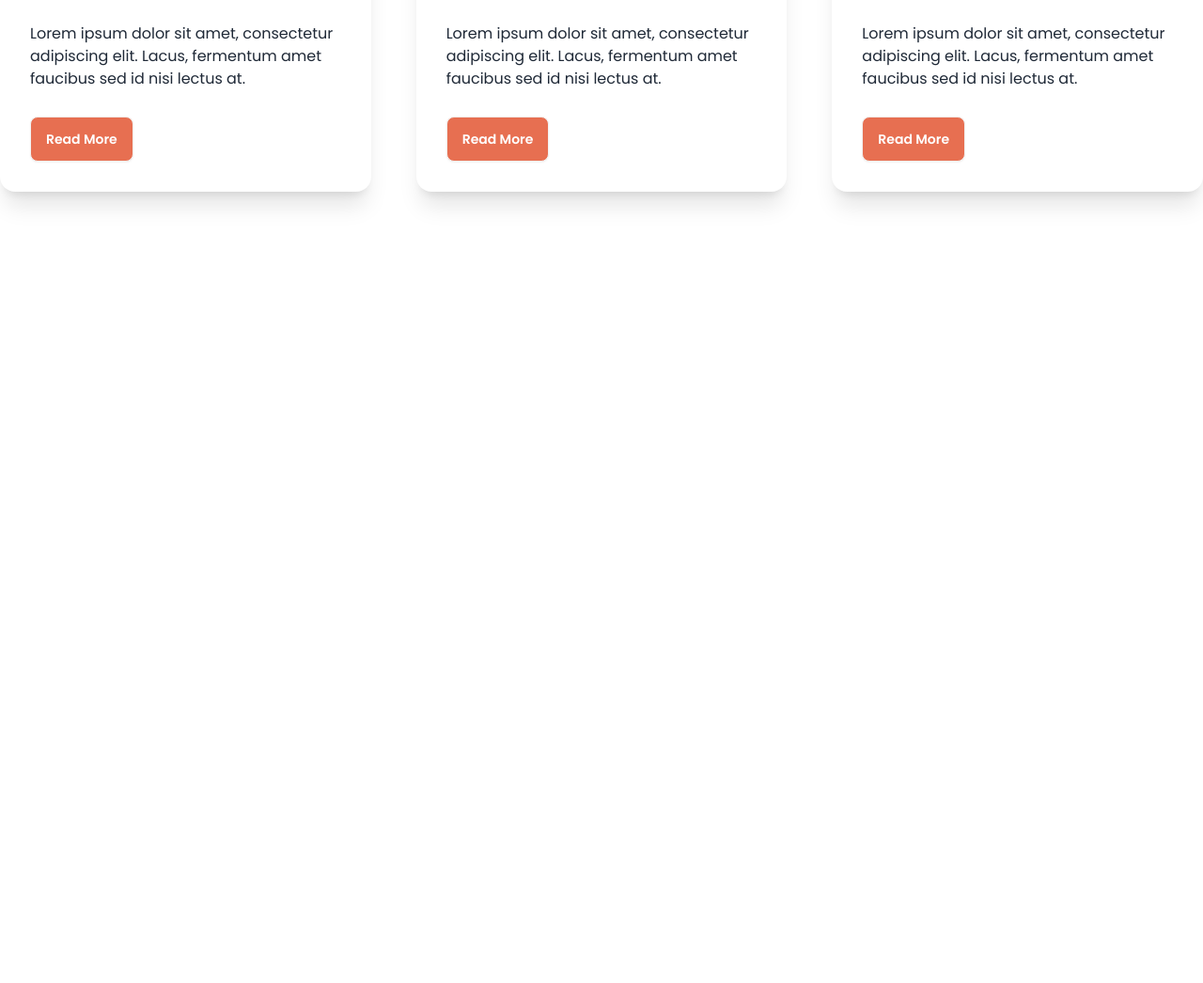
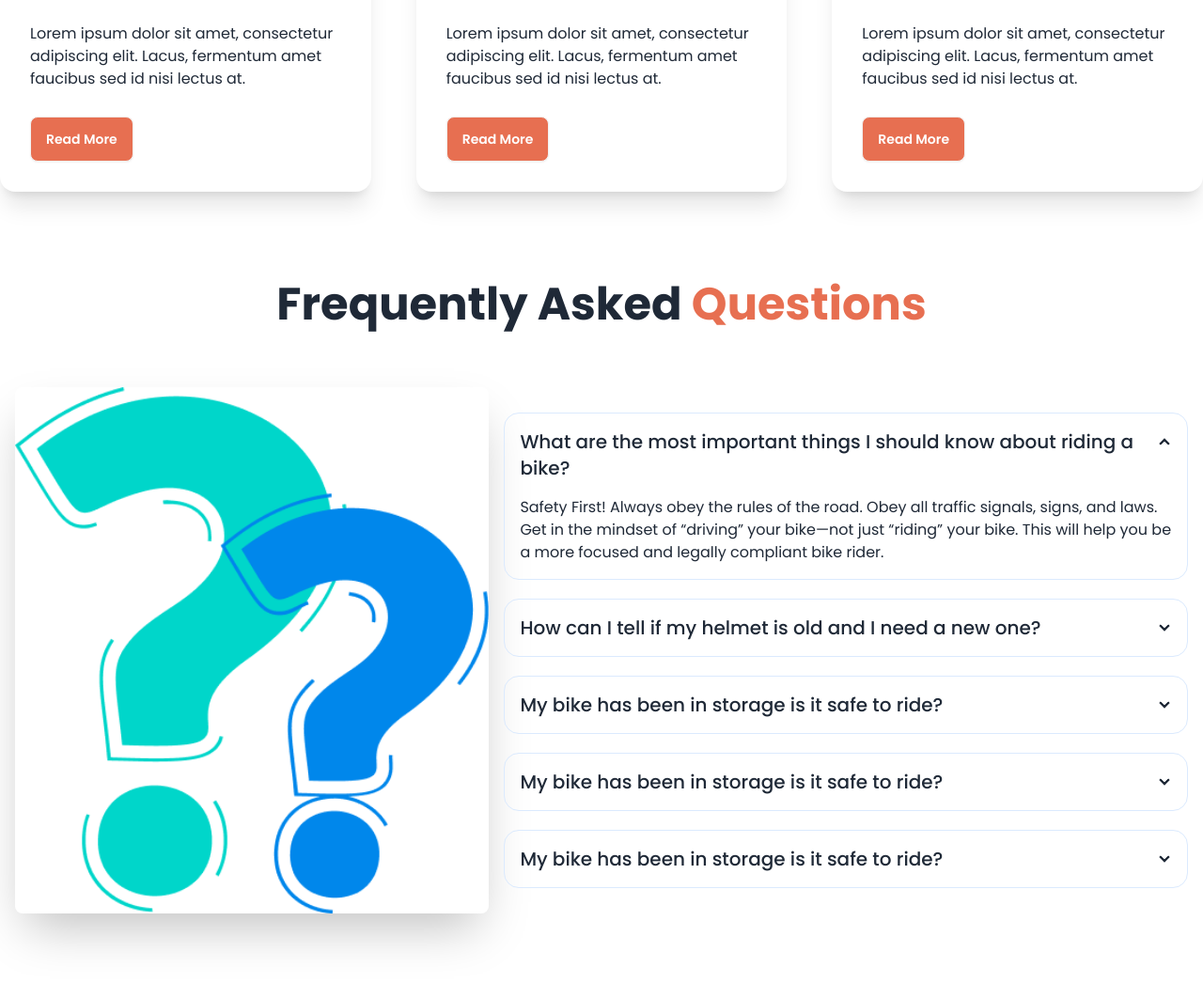
Before and after one commit to Shubel/biker-zone-with-daisyUI-tailwind-css, a plain HTML site: page index.html in a window 1280 px wide. Shown: the part 1130-2176 px from the top of the page at 94% size. Before the commit the page ends 1430 px from the top, so only its background shows below. Drawn offline with nearby package versions, Linux system fonts and the light colour scheme.

Commit message:
faq section done

```diff
--- a/index.html
+++ b/index.html
@@ -269,6 +269,97 @@
           </div>
         </div>
       </section>
+
+      <!-- FAQ Section -->
+      <section class="my-24">
+        <h3 class="text-5xl font-bold text-center mb-12">
+          Frequently Asked <span class="text-bike-primary">Questions</span>
+        </h3>
+        <!-- Hero -->
+        <div class="hero">
+          <div class="hero-content flex-col lg:flex-row">
+            <img
+              src="./images/others/faq.png"
+              class="w-full rounded-lg shadow-2xl"
+            />
+
+            <!-- Accordion -->
+            <div class="space-y-5">
+              <div class="collapse collapse-arrow border border-blue-100">
+                <input type="radio" name="my-accordion-2" checked="checked" />
+                <div class="collapse-title text-xl font-medium">
+                  What are the most important things I should know about riding
+                  a bike?
+                </div>
+                <div class="collapse-content">
+                  <p>
+                    Safety First! Always obey the rules of the road. Obey all
+                    traffic signals, signs, and laws. Get in the mindset of
+                    “driving” your bike—not just “riding” your bike. This will
+                    help you be a more focused and legally compliant bike rider.
+                  </p>
+                </div>
+              </div>
+              <div class="collapse collapse-arrow border border-blue-100">
+                <input type="radio" name="my-accordion-2" />
+                <div class="collapse-title text-xl font-medium">
+                  How can I tell if my helmet is old and I need a new one?
+                </div>
+                <div class="collapse-content">
+                  <p>
+                    Safety First! Always obey the rules of the road. Obey all
+                    traffic signals, signs, and laws. Get in the mindset of
+                    “driving” your bike—not just “riding” your bike. This will
+                    help you be a more focused and legally compliant bike rider.
+                  </p>
+                </div>
+              </div>
+              <div class="collapse collapse-arrow border border-blue-100">
+                <input type="radio" name="my-accordion-2" />
+                <div class="collapse-title text-xl font-medium">
+                  My bike has been in storage is it safe to ride?
+                </div>
+                <div class="collapse-content">
+                  <p>
+                    Safety First! Always obey the rules of the road. Obey all
+                    traffic signals, signs, and laws. Get in the mindset of
+                    “driving” your bike—not just “riding” your bike. This will
+                    help you be a more focused and legally compliant bike rider.
+                  </p>
+                </div>
+              </div>
+              <div class="collapse collapse-arrow border border-blue-100">
+                <input type="radio" name="my-accordion-2" />
+                <div class="collapse-title text-xl font-medium">
+                  My bike has been in storage is it safe to ride?
+                </div>
+                <div class="collapse-content">
+                  <p>
+                    Safety First! Always obey the rules of the road. Obey all
+                    traffic signals, signs, and laws. Get in the mindset of
+                    “driving” your bike—not just “riding” your bike. This will
+                    help you be a more focused and legally compliant bike rider.
+                  </p>
+                </div>
+              </div>
+              <div class="collapse collapse-arrow border border-blue-100">
+                <input type="radio" name="my-accordion-2" />
+                <div class="collapse-title text-xl font-medium">
+                  My bike has been in storage is it safe to ride?
+                </div>
+                <div class="collapse-content">
+                  <p>
+                    Safety First! Always obey the rules of the road. Obey all
+                    traffic signals, signs, and laws. Get in the mindset of
+                    “driving” your bike—not just “riding” your bike. This will
+                    help you be a more focused and legally compliant bike rider.
+                  </p>
+                </div>
+              </div>
+            </div>
+          </div>
+        </div>
+      </section>
     </main>
 
     <!-- Footer Section -->
```
